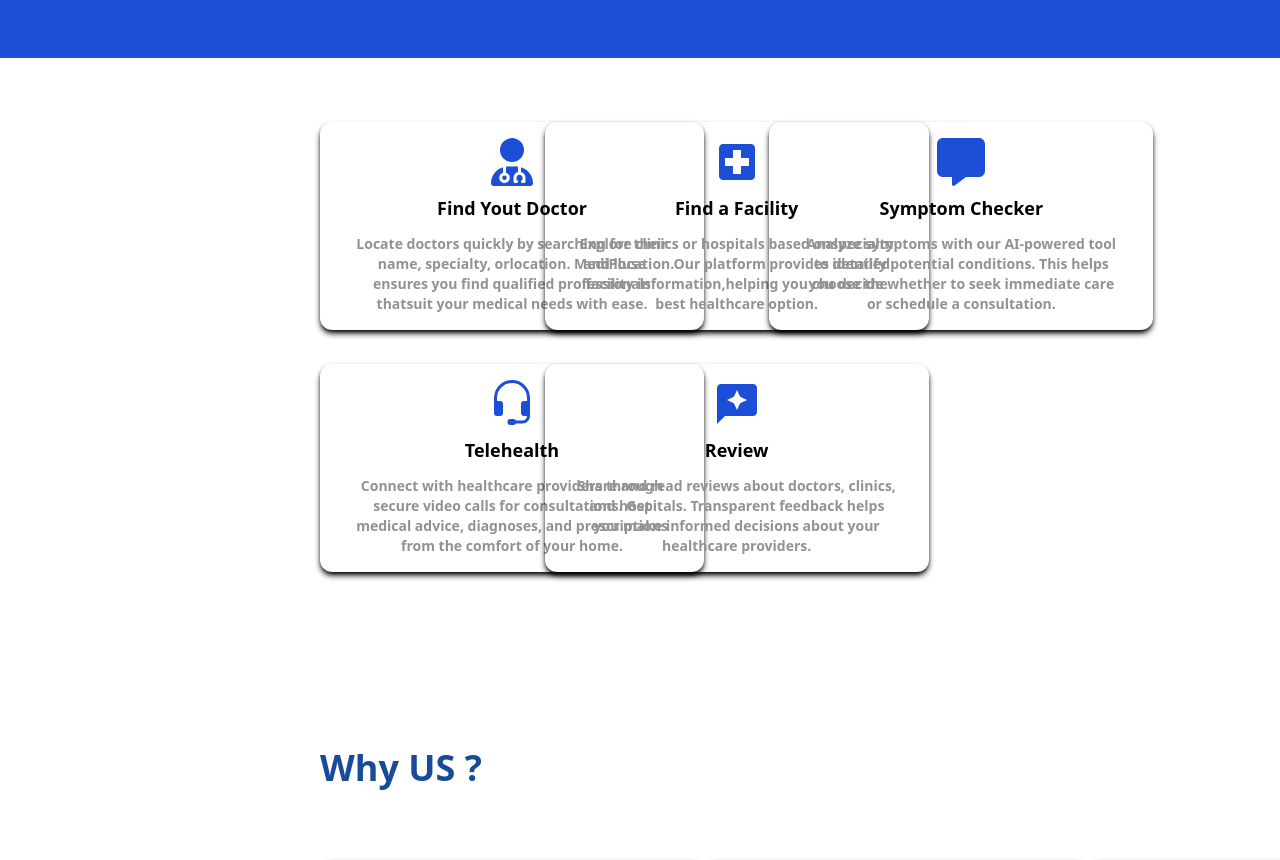
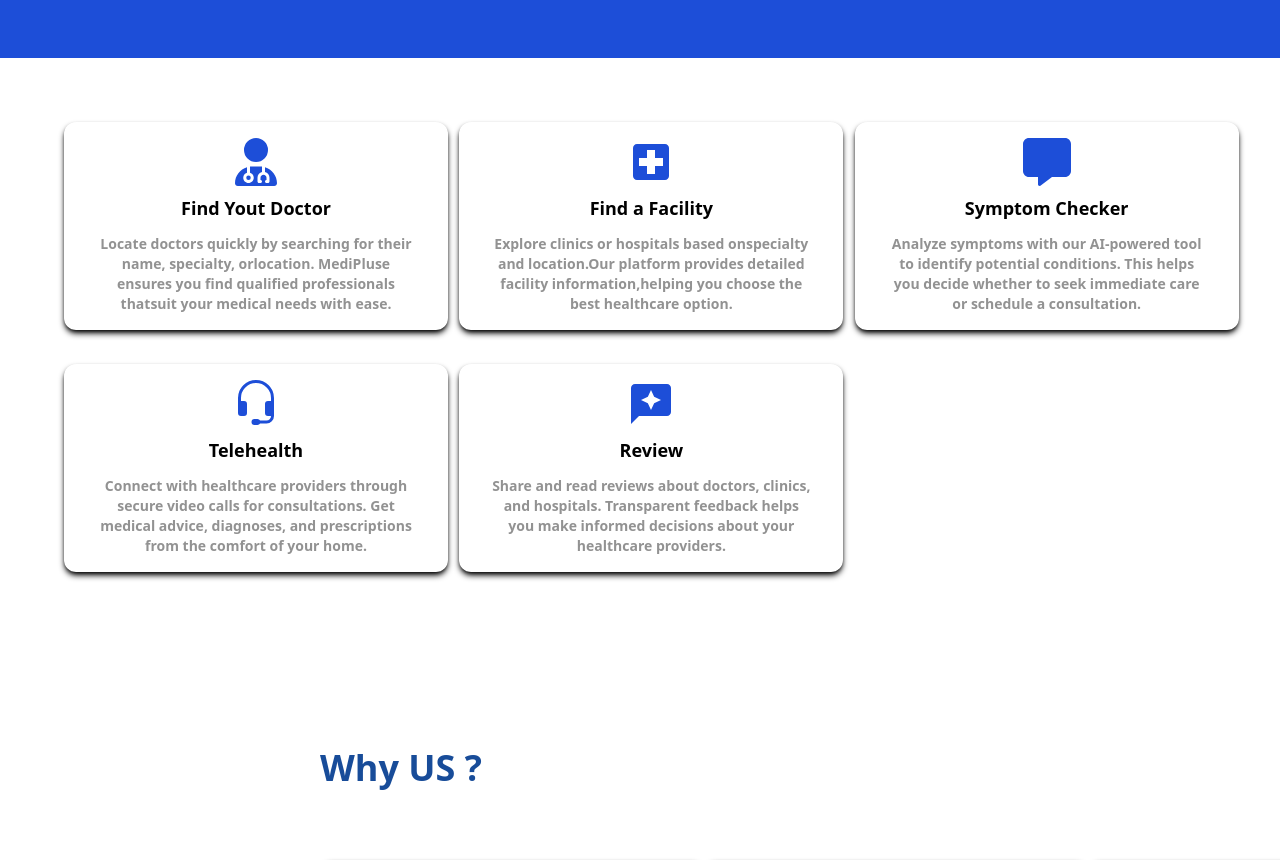
Before and after one commit to moshaosama/Graduation_Project, a React (Vite) app: page / in a window 1280 px wide. Shown: the part 2660-3520 px from the top of the page. Built offline with nearby package versions, Linux system fonts and the light colour scheme; no server answers.

Commit message:
modified: OurService.tsx

```diff
--- a/src/Components/OurServices/OurService.tsx
+++ b/src/Components/OurServices/OurService.tsx
@@ -57,7 +57,7 @@ const OurService = () => {
 
       <div className="bg-white max-sm:mx-[14px] rounded-b-xl p-16">
         <div
-          className=" grid grid-cols-3 max-sm:grid-cols-1 mx-64 max-sm:-mx-14 gap-28 max-sm:gap-10 opacity-5 max-sm:opacity-100 transition-all duration-500 "
+          className=" grid grid-cols-3 max-2xl:mx-0 max-sm:grid-cols-1 mx-64 max-sm:-mx-14 gap-28 max-sm:gap-10 opacity-5 max-sm:opacity-100 transition-all duration-500 "
           id="CartService"
         >
           <CartService
```
